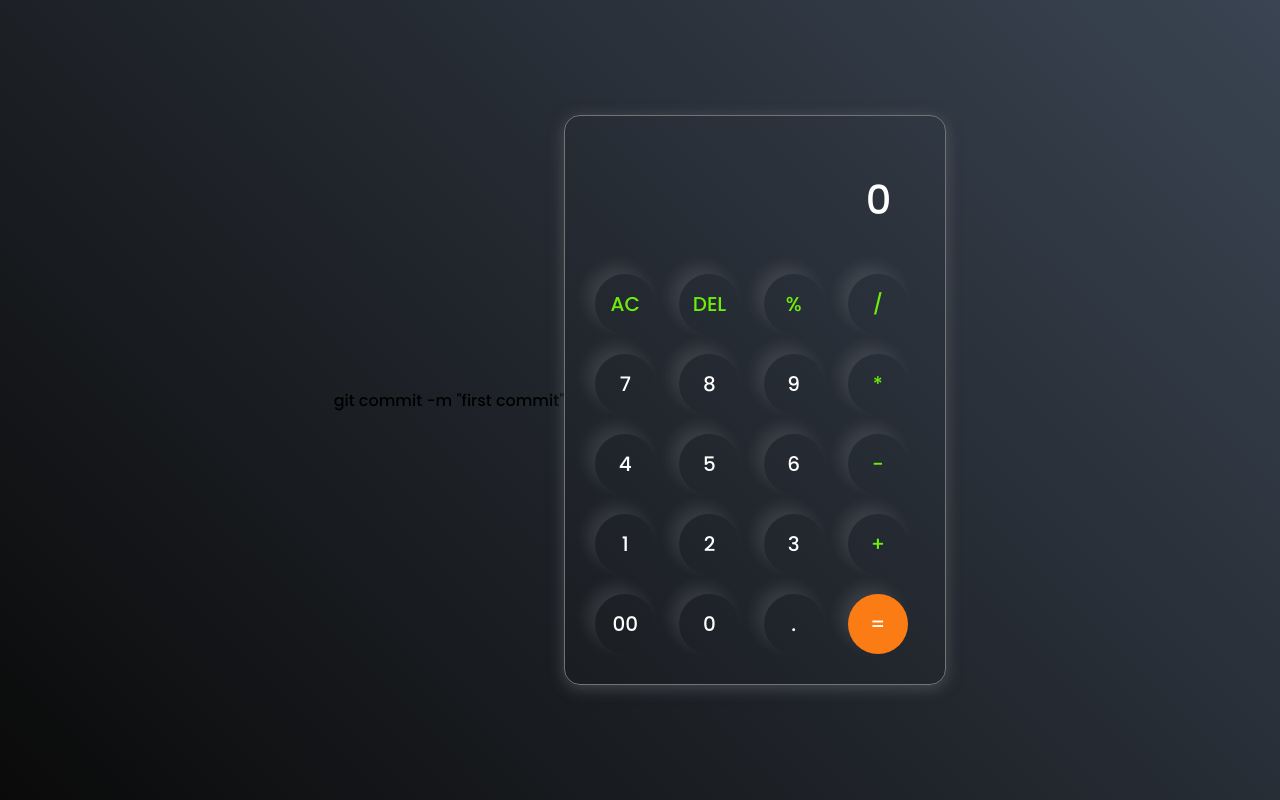
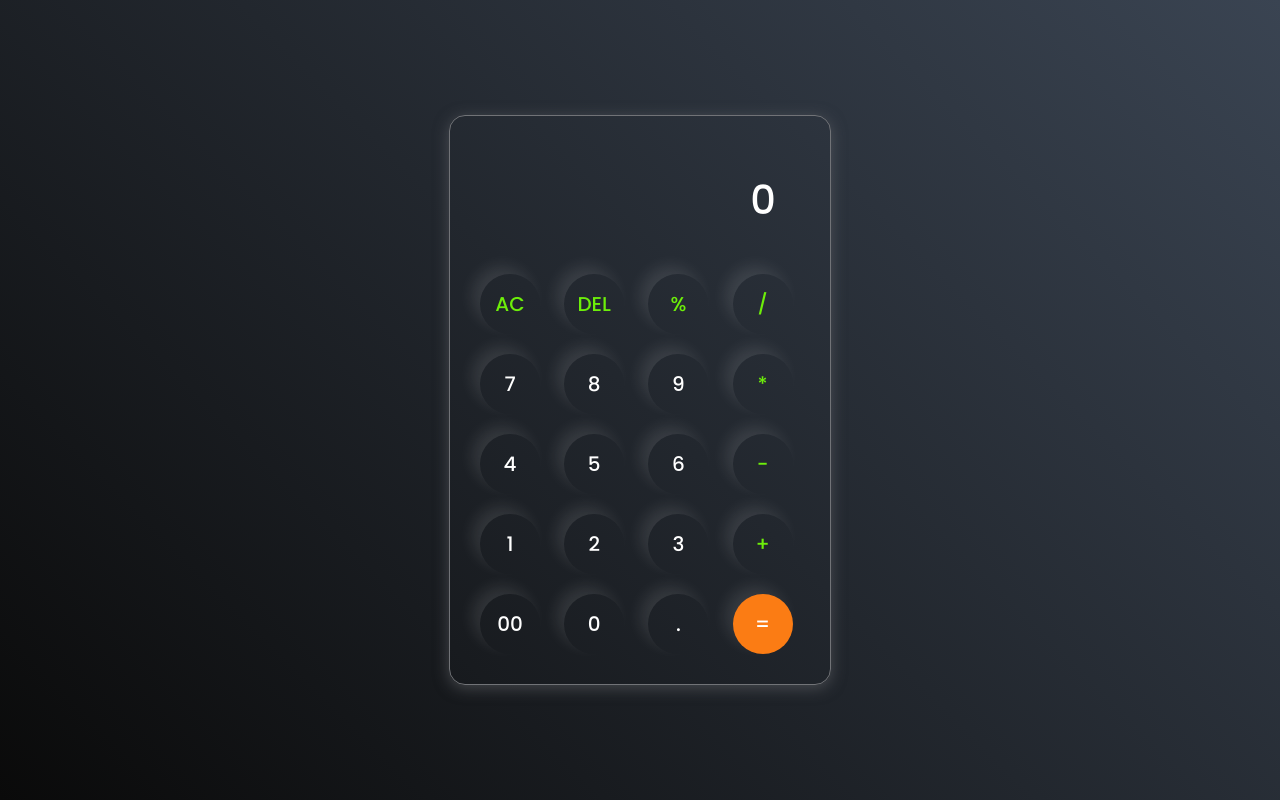
Before and after one commit to ShumailZahra-As/Calculator, a plain HTML site: page index.html in a window 1280 px wide. Drawn offline with Linux system fonts and the light colour scheme.

Commit message:
Update index.html

```diff
--- a/index.html
+++ b/index.html
@@ -8,7 +8,7 @@
     <title>Calculator</title>
   </head>
   <body>
-    git commit -m "first commit"  <div class="container">
+     <div class="container">
       <div class="calculator">
         <input type="text" id="inputBox" placeholder="0" />
         <div>
```
